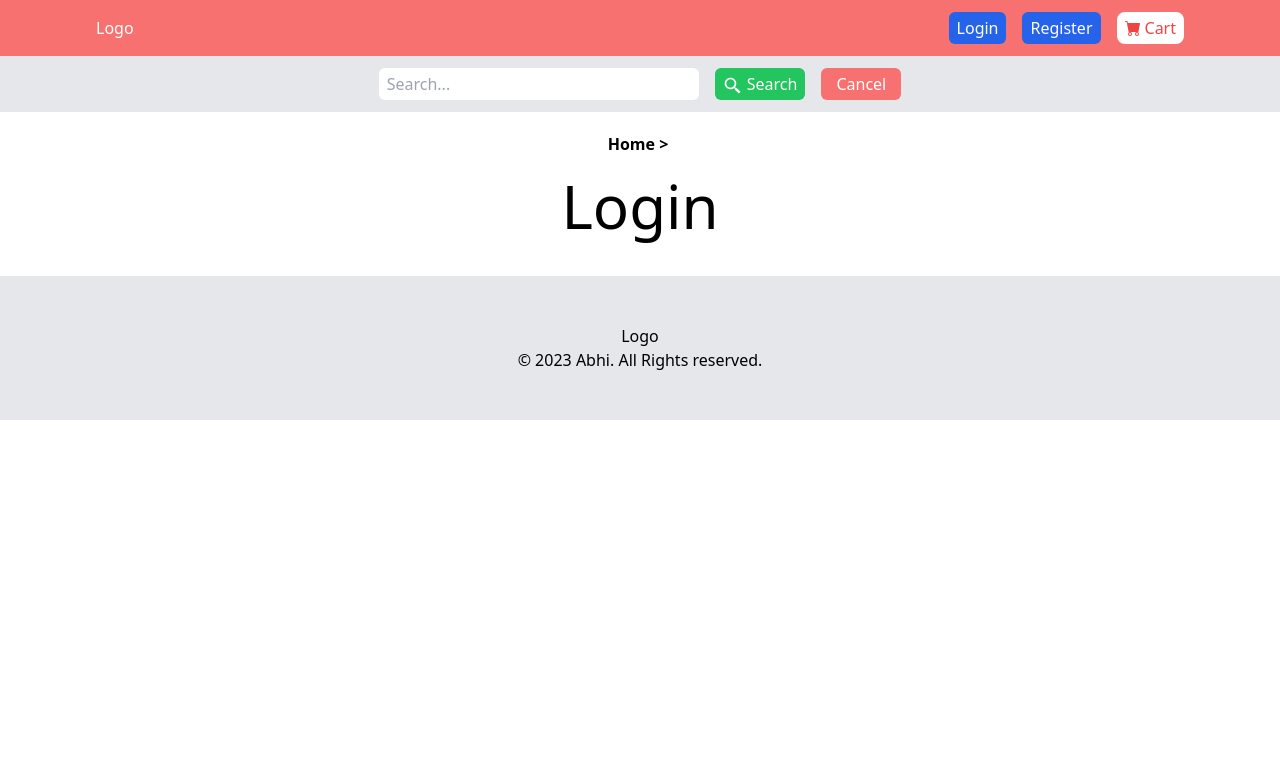
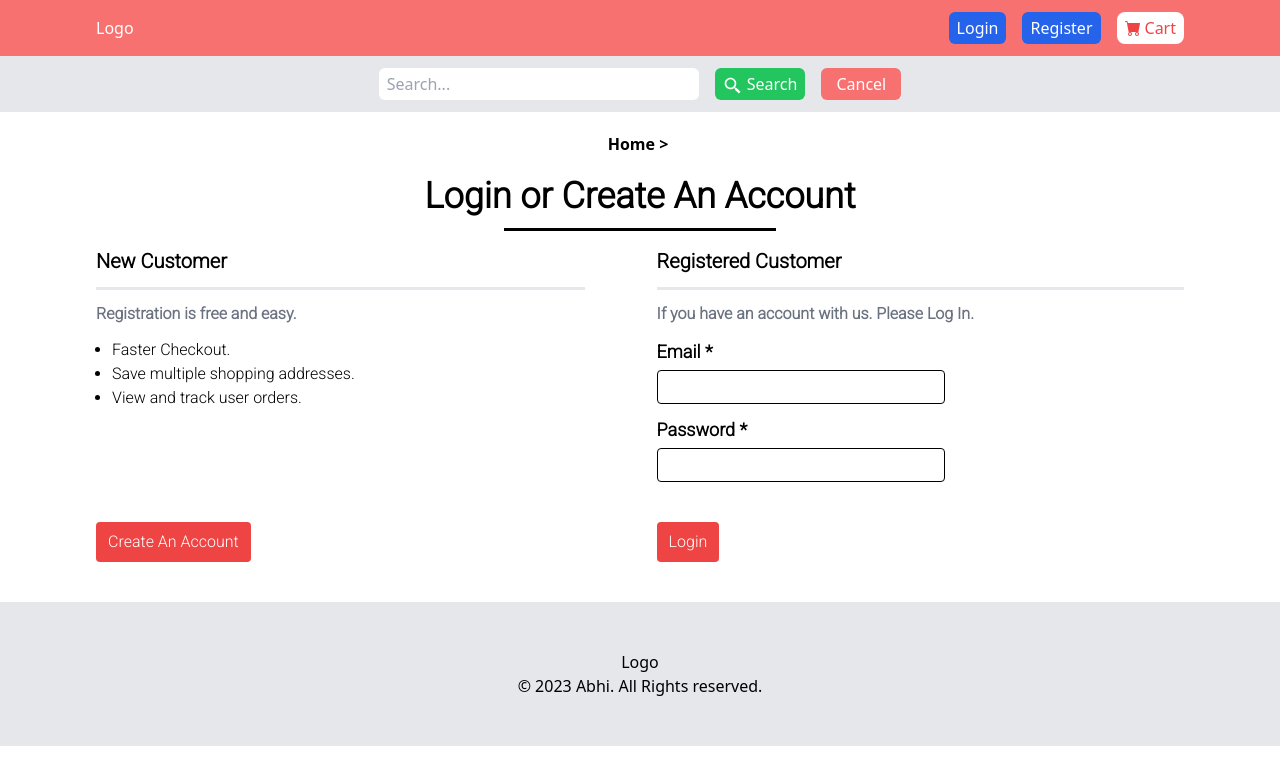
Before and after one commit to abhi02-tr/Book-selling-website, a React (Vite) app in the folder client/: page / in a window 1280 px wide. Shown: the top 784 px of the page. Built offline with nearby package versions, Linux system fonts and the light colour scheme.

Commit message:
Login page is complete

```diff
--- a/client/src/App.jsx
+++ b/client/src/App.jsx
@@ -1,8 +1,8 @@
 import { useState, useEffect } from "react";
-import {Routes, Route, Link, useLocation} from "react-router-dom";
+import { Routes, Route, Link, useLocation } from "react-router-dom";
 import './App.css'
 
-import { Login, Register, PageNotFound } from "./pages";
+import { Login, Register, PageNotFound, Product } from "./pages";
 import { Footer, Header, Searchbar } from "./components";
 
 function App() {
@@ -10,7 +10,7 @@ function App() {
   const [path, setPath] = useState("Login");
   const location = useLocation();
 
-  useEffect(()=>{
+  useEffect(() => {
     let path = location.pathname;
     let firstchar = path.charAt(1);
     path = path.slice(2);
@@ -22,13 +22,14 @@ function App() {
       <Header />
       <Searchbar />
       <div className="max-w-screen my-5 flex items-center justify-center gap-1">
-        <p className="font-bold">Home { '> ' } </p> <p className="text-red-400 font-bold">{" " + path}</p>
+        <p className="font-bold">Home {'> '} </p> <p className="text-red-400 font-bold">{" " + path}</p>
       </div>
       <div className="mb-10 px-24">
         <Routes>
           <Route path="/" element={<Login />} />
           <Route path='/register' element={<Register />} />
           <Route path='/login' element={<Login />} />
+          <Route path="/product" element={<Product />} />
           <Route path='*' element={<PageNotFound />} />
         </Routes>
       </div>
--- a/client/src/pages/Login.jsx
+++ b/client/src/pages/Login.jsx
@@ -1,8 +1,78 @@
+import { useState } from "react";
+import { useNavigate } from "react-router-dom";
+import { toast, ToastContainer } from "react-toastify";
+import 'react-toastify/dist/ReactToastify.css';
+
 const Login = () => {
+    const navigate = useNavigate();
+    const [email,setEmail] = useState("");
+    const [password, setPassword] = useState("");
+
+    const handleRegister = () => {
+        return navigate("/register");
+    };
+
+    const handleLogin = () => {
+        if(email == "" || password == "") {
+            return toast("Please fill all information.", {
+                type: "warning"
+            });
+        }
+        else if(!/^[A-Z0-9._%+-]+@[A-Z0-9.-]+\.[A-Z]{2,4}$/i.test(email)) {
+            return toast("Please enter valid email.", {
+                type: "warning"
+            })
+        }
+        else {
+            toast("Login Success", {
+                type: "success"
+            })
+        }
+    };
     return (
         <>
-            <div className="text-center m-auto text-6xl">
-                Login
+            <ToastContainer position="top-left"/>
+            <div className="text-center m-auto text-4xl font-bold font-roboto">
+                Login or Create An Account
+                <div className="border border-b-2 w-1/4 m-auto mt-3 border-black"></div>
+            </div>
+            <div className="flex mt-4 font-roboto gap-8">
+                <div className="flex flex-col w-1/2 pr-10">
+                    <p className="font-bold text-xl">New Customer</p>
+                    <div className="border border-b-2 my-3"></div>
+                    <p className="text-gray-500 font-bold text-md">Registration is free and easy.</p>
+                    <ul className="mt-3 list-disc pl-4">
+                        <li>Faster Checkout.</li>
+                        <li>Save multiple shopping addresses.</li>
+                        <li>View and track user orders.</li>
+                    </ul>
+                    <div className="mt-28">
+                        <button className="bg-red-500 px-3 py-2 rounded hover:bg-red-600 text-white"
+                        onClick={handleRegister}
+                        >Create An Account</button>
+                    </div>
+
+                </div>
+                <div className="flex flex-col w-1/2 font-roboto">
+                    <p className="font-bold text-xl">Registered Customer</p>
+                    <div className="border border-b-2 my-3"></div>
+                    <p className="text-gray-500 font-bold text-md">If you have an account with us. Please Log In.</p>
+                    <div className="flex flex-col mt-3 gap-3">
+                        <div className="flex flex-col font-bold gap-1">
+                            <label htmlFor="email" className="text-lg">Email <span>*</span></label>
+                            <input type="email" className="border border-black rounded w-72 px-2 py-1" id="email" onChange={(e) => setEmail(e.target.value)} value={email} />
+                        </div>
+                        <div className="flex flex-col gap-1 font-bold">
+                            <label htmlFor="password" className="text-lg">Password <span>*</span></label>
+                            <input type="password" className="border border-black rounded w-72 px-2 py-1" id="password" onChange={(e) => setPassword(e.target.value)} value={password} />
+                        </div>
+                        <div className="mt-7">
+                            <button className="bg-red-500 text-white px-3 py-2 rounded hover:bg-red-600"
+                            onClick={handleLogin}
+                            >Login</button>
+                        </div>
+                    </div>
+                </div>
             </div>
         </>
     );
--- /dev/null
+++ b/client/src/pages/Product.jsx
@@ -0,0 +1,9 @@
+export default function Product() {
+    return (
+        <>
+            <div className="text-center text-4xl">
+                Product Page
+            </div>
+        </>
+    );
+}
--- a/client/src/pages/index.jsx
+++ b/client/src/pages/index.jsx
@@ -1,3 +1,4 @@
 export { default as Register } from "./Register.jsx";
 export { default as Login } from "./Login.jsx";
 export { default as PageNotFound } from "./PageNotFound.jsx";
+export {default as Product} from "./Product.jsx";
```
Lines whose indentation alone changed are shown as unchanged.
